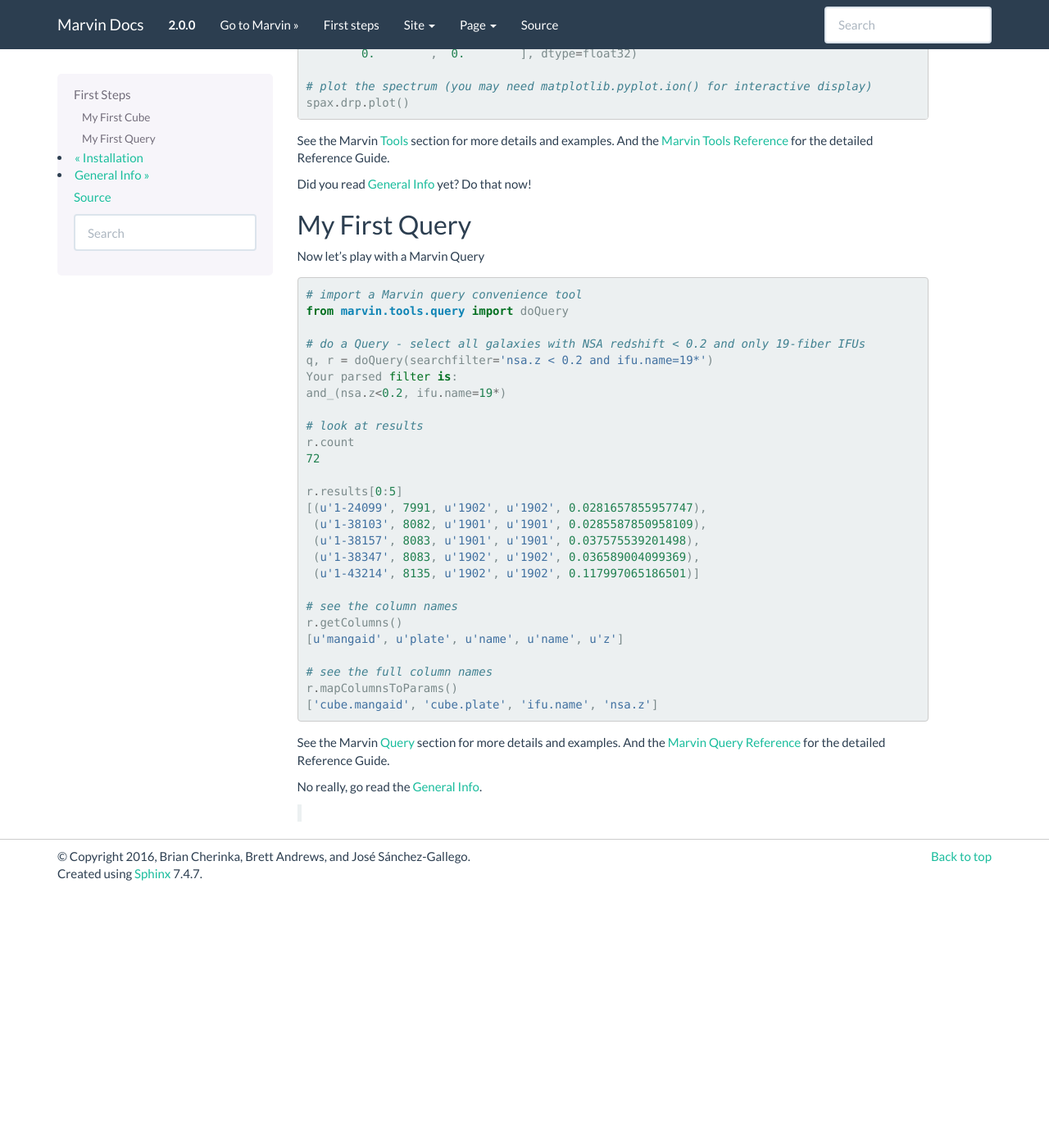
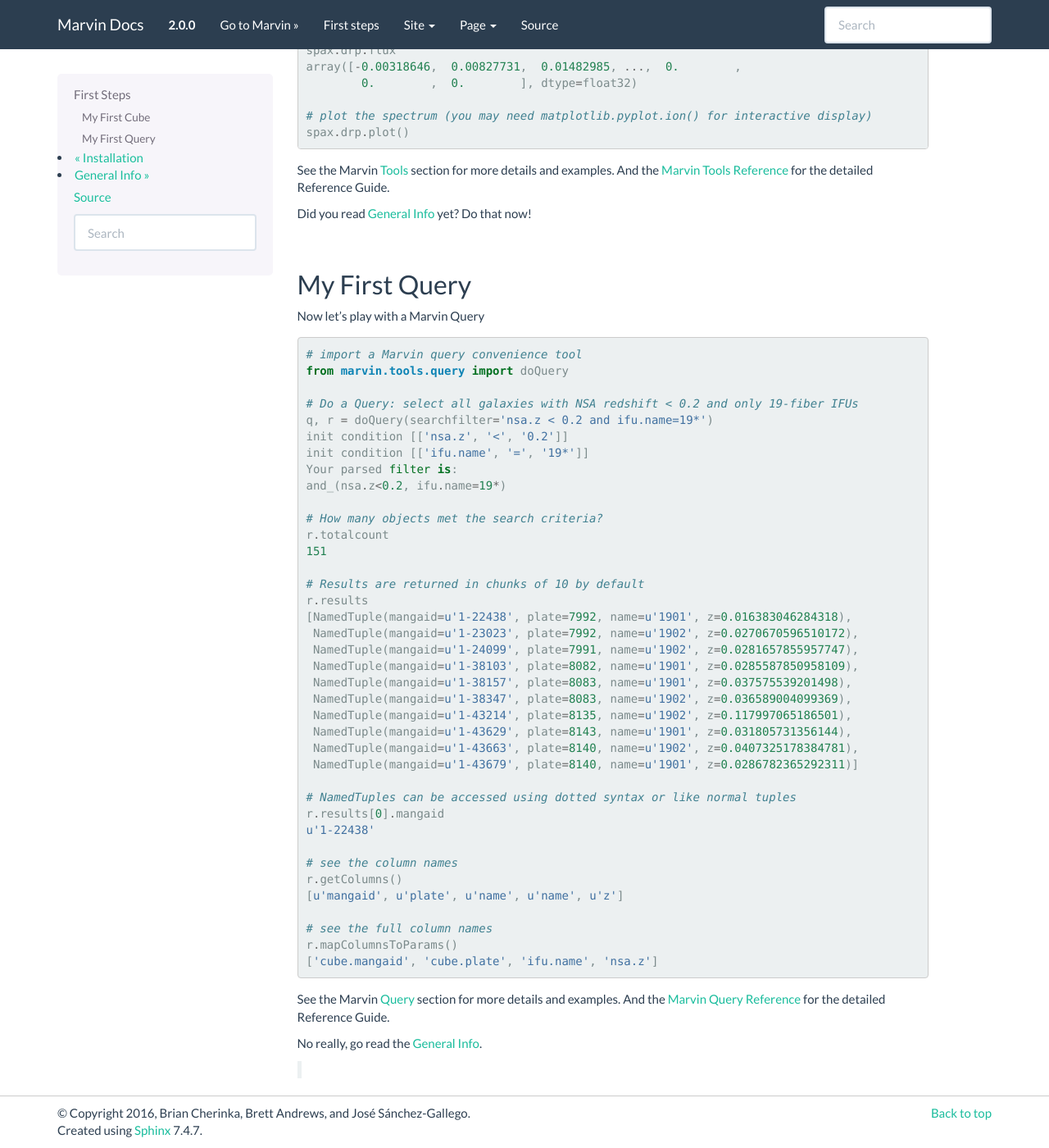
Before and after one commit to sdss/marvin, a Sphinx documentation site: the page built from docs/sphinx/first-steps.rst, in a window 1280 px wide and 1400 px high, scrolled down 1242 px. Shown: the whole window at 82% size. Built offline with Sphinx 7.4.7, drawn with Linux system fonts in a browser that asks for light colours; pages that are not in the unit, such as notebooks, are missing from menus; before the commit the page ends 2329 px from its top, so only the background shows below that.

Commit message:
Merge branch 'marvin_refactor' of /Users/andrews/manga/SubGit/marvin into marvin_refactor

```diff
--- a/docs/sphinx/first-steps.rst
+++ b/docs/sphinx/first-steps.rst
@@ -29,6 +29,9 @@
 
     config.mplver, config.drpver, config.dapver
     MPL-3 v1_3_3 v1_0_0
+
+
+|
 
 .. _marvin-firststep-cube:
 
@@ -79,6 +82,9 @@
 
 Did you read :ref:`marvin-general` yet?  Do that now!
 
+
+|
+
 .. _marvin-firststep-query:
 
 My First Query
@@ -91,21 +97,33 @@
     # import a Marvin query convenience tool
     from marvin.tools.query import doQuery
 
-    # do a Query - select all galaxies with NSA redshift < 0.2 and only 19-fiber IFUs
+    # Do a Query: select all galaxies with NSA redshift < 0.2 and only 19-fiber IFUs
     q, r = doQuery(searchfilter='nsa.z < 0.2 and ifu.name=19*')
+    init condition [['nsa.z', '<', '0.2']]
+    init condition [['ifu.name', '=', '19*']]
     Your parsed filter is:
     and_(nsa.z<0.2, ifu.name=19*)
 
-    # look at results
-    r.count
-    72
+    # How many objects met the search criteria?
+    r.totalcount
+    151
 
-    r.results[0:5]
-    [(u'1-24099', 7991, u'1902', u'1902', 0.0281657855957747),
-     (u'1-38103', 8082, u'1901', u'1901', 0.0285587850958109),
-     (u'1-38157', 8083, u'1901', u'1901', 0.037575539201498),
-     (u'1-38347', 8083, u'1902', u'1902', 0.036589004099369),
-     (u'1-43214', 8135, u'1902', u'1902', 0.117997065186501)]
+    # Results are returned in chunks of 10 by default
+    r.results
+    [NamedTuple(mangaid=u'1-22438', plate=7992, name=u'1901', z=0.016383046284318),
+     NamedTuple(mangaid=u'1-23023', plate=7992, name=u'1902', z=0.0270670596510172),
+     NamedTuple(mangaid=u'1-24099', plate=7991, name=u'1902', z=0.0281657855957747),
+     NamedTuple(mangaid=u'1-38103', plate=8082, name=u'1901', z=0.0285587850958109),
+     NamedTuple(mangaid=u'1-38157', plate=8083, name=u'1901', z=0.037575539201498),
+     NamedTuple(mangaid=u'1-38347', plate=8083, name=u'1902', z=0.036589004099369),
+     NamedTuple(mangaid=u'1-43214', plate=8135, name=u'1902', z=0.117997065186501),
+     NamedTuple(mangaid=u'1-43629', plate=8143, name=u'1901', z=0.031805731356144),
+     NamedTuple(mangaid=u'1-43663', plate=8140, name=u'1902', z=0.0407325178384781),
+     NamedTuple(mangaid=u'1-43679', plate=8140, name=u'1901', z=0.0286782365292311)]
+
+    # NamedTuples can be accessed using dotted syntax or like normal tuples
+    r.results[0].mangaid
+    u'1-22438'
 
     # see the column names
     r.getColumns()
```
Also changed, not shown: docs/sphinx/query.rst (+30 -8 lines).
